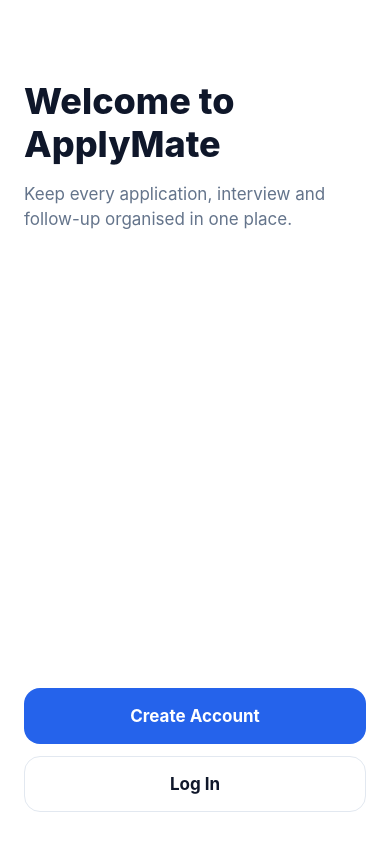
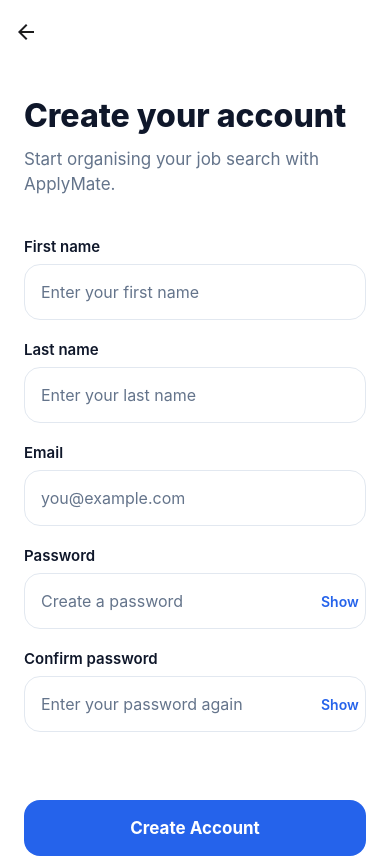
Before and after one commit to shehzadm-muhammad/ApplyMate, a React Native app: screen /Register in a window 390 px wide. Built offline with nearby package versions, Linux system fonts and the light colour scheme.

Commit message:
feat: build reusable authentication UI components

```diff
--- a/package.json
+++ b/package.json
@@ -3,14 +3,17 @@
   "version": "1.0.0",
   "main": "index.ts",
   "dependencies": {
+    "@expo/metro-runtime": "~6.1.2",
     "@react-navigation/native": "^7.3.8",
     "@react-navigation/native-stack": "^7.17.10",
     "expo": "^54.0.35",
     "expo-status-bar": "~3.0.9",
     "react": "19.1.0",
+    "react-dom": "19.1.0",
     "react-native": "0.81.5",
     "react-native-safe-area-context": "~5.6.0",
-    "react-native-screens": "~4.16.0"
+    "react-native-screens": "~4.16.0",
+    "react-native-web": "^0.21.0"
   },
   "devDependencies": {
     "@types/react": "~19.1.10",
--- /dev/null
+++ b/src/components/PrimaryButton.tsx
@@ -0,0 +1,55 @@
+import { Pressable, StyleSheet, Text } from "react-native";
+
+import { colors } from "../theme/colors";
+
+type PrimaryButtonProps = Readonly<{
+  title: string;
+  onPress: () => void;
+  disabled?: boolean;
+}>;
+
+export default function PrimaryButton({
+  title,
+  onPress,
+  disabled = false,
+}: PrimaryButtonProps) {
+  return (
+    <Pressable
+      accessibilityRole="button"
+      disabled={disabled}
+      onPress={onPress}
+      style={({ pressed }) => [
+        styles.button,
+        pressed && !disabled ? styles.buttonPressed : undefined,
+        disabled ? styles.buttonDisabled : undefined,
+      ]}
+    >
+      <Text style={styles.text}>{title}</Text>
+    </Pressable>
+  );
+}
+
+const styles = StyleSheet.create({
+  button: {
+    minHeight: 56,
+    alignItems: "center",
+    justifyContent: "center",
+    borderRadius: 16,
+    backgroundColor: colors.primary,
+  },
+
+  buttonPressed: {
+    opacity: 0.85,
+    transform: [{ scale: 0.98 }],
+  },
+
+  buttonDisabled: {
+    opacity: 0.45,
+  },
+
+  text: {
+    color: "#FFFFFF",
+    fontSize: 17,
+    fontWeight: "700",
+  },
+});
--- /dev/null
+++ b/src/components/TextField.tsx
@@ -0,0 +1,131 @@
+import { useState } from "react";
+import {
+  Pressable,
+  StyleSheet,
+  Text,
+  TextInput,
+  View,
+} from "react-native";
+import type { TextInputProps } from "react-native";
+
+import { colors } from "../theme/colors";
+
+type TextFieldProps = Readonly<
+  TextInputProps & {
+    label: string;
+    error?: string;
+    secure?: boolean;
+  }
+>;
+
+export default function TextField({
+  label,
+  error,
+  secure = false,
+  style,
+  ...textInputProps
+}: TextFieldProps) {
+const [isPasswordVisible, setIsPasswordVisible] = useState(false);
+const [isFocused, setIsFocused] = useState(false);
+  return (
+    <View style={styles.container}>
+      <Text style={styles.label}>{label}</Text>
+
+      <View
+  style={[
+    styles.inputContainer,
+    isFocused ? styles.inputFocused : undefined,
+    error ? styles.inputError : undefined,
+  ]}
+>
+        <TextInput
+  {...textInputProps}
+  secureTextEntry={secure && !isPasswordVisible}
+  onFocus={(event) => {
+    setIsFocused(true);
+    textInputProps.onFocus?.(event);
+  }}
+  onBlur={(event) => {
+    setIsFocused(false);
+    textInputProps.onBlur?.(event);
+  }}
+  style={[styles.input, style]}
+  placeholderTextColor={colors.textSecondary}
+/>
+
+        {secure ? (
+          <Pressable
+            accessibilityRole="button"
+            accessibilityLabel={
+              isPasswordVisible ? "Hide password" : "Show password"
+            }
+            onPress={() => setIsPasswordVisible((current) => !current)}
+            hitSlop={8}
+            style={styles.visibilityButton}
+          >
+            <Text style={styles.visibilityText}>
+              {isPasswordVisible ? "Hide" : "Show"}
+            </Text>
+          </Pressable>
+        ) : null}
+      </View>
+
+      {error ? <Text style={styles.errorText}>{error}</Text> : null}
+    </View>
+  );
+}
+
+const styles = StyleSheet.create({
+  container: {
+    gap: 8,
+  },
+
+  label: {
+    color: colors.textPrimary,
+    fontSize: 15,
+    fontWeight: "600",
+  },
+
+  inputContainer: {
+    minHeight: 54,
+    flexDirection: "row",
+    alignItems: "center",
+    borderWidth: 1,
+    borderColor: colors.border,
+    borderRadius: 16,
+    backgroundColor: colors.background,
+  },
+
+  input: {
+    flex: 1,
+    minHeight: 54,
+    paddingHorizontal: 16,
+    color: colors.textPrimary,
+    fontSize: 16,
+  },
+  inputFocused: {
+  borderColor: colors.primary,
+  borderWidth: 2,
+},
+
+  inputError: {
+    borderColor: colors.danger,
+  },
+
+  visibilityButton: {
+    minHeight: 54,
+    justifyContent: "center",
+    paddingHorizontal: 16,
+  },
+
+  visibilityText: {
+    color: colors.primary,
+    fontSize: 14,
+    fontWeight: "600",
+  },
+
+  errorText: {
+    color: colors.danger,
+    fontSize: 13,
+  },
+});
--- a/src/navigation/RootNavigator.tsx
+++ b/src/navigation/RootNavigator.tsx
@@ -1,120 +1,49 @@
-import { Pressable, StyleSheet, Text, View } from "react-native";
-import { SafeAreaView } from "react-native-safe-area-context";
+import { createNativeStackNavigator } from "@react-navigation/native-stack";
+
+import RegisterScreen from "../screens/RegisterScreen";
+import LoginScreen from "../screens/LoginScreen";
+import SplashScreen from "../screens/SplashScreen";
+import WelcomeScreen from "../screens/WelcomeScreen";
+import type { RootStackParamList } from "./types";
 import { colors } from "../theme/colors";
 
-export default function WelcomeScreen() {
-  const handleCreateAccount = () => {
-    console.log("Create Account pressed");
-  };
+const Stack = createNativeStackNavigator<RootStackParamList>();
 
-  const handleLogin = () => {
-    console.log("Log In pressed");
-  };
+export default function RootNavigator() {
+  return (
+    <Stack.Navigator
+      initialRouteName="Splash"
+      screenOptions={{
+        headerShown: false,
+        contentStyle: {
+          backgroundColor: colors.background,
+        },
+      }}
+    >
+      <Stack.Screen name="Splash" component={SplashScreen} />
+      <Stack.Screen name="Welcome" component={WelcomeScreen} />
 
-  return (
-    <SafeAreaView style={styles.safeArea}>
-      <View style={styles.container}>
-        <View>
-          <Text style={styles.heading}>Welcome to ApplyMate</Text>
+      <Stack.Screen
+        name="Register"
+        component={RegisterScreen}
+        options={{
+          headerShown: true,
+          headerTitle: "",
+          headerShadowVisible: false,
+          headerBackTitle: "Back",
+        }}
+      />
 
-          <Text style={styles.description}>
-            Keep every application, interview and follow-up organised in one
-            place.
-          </Text>
-        </View>
-
-        <View style={styles.actions}>
-          <Pressable
-            accessibilityRole="button"
-            onPress={handleCreateAccount}
-            style={({ pressed }) => [
-              styles.primaryButton,
-              pressed && styles.buttonPressed,
-            ]}
-          >
-            <Text style={styles.primaryButtonText}>Create Account</Text>
-          </Pressable>
-
-          <Pressable
-            accessibilityRole="button"
-            onPress={handleLogin}
-            style={({ pressed }) => [
-              styles.secondaryButton,
-              pressed && styles.buttonPressed,
-            ]}
-          >
-            <Text style={styles.secondaryButtonText}>Log In</Text>
-          </Pressable>
-        </View>
-      </View>
-    </SafeAreaView>
+      <Stack.Screen
+        name="Login"
+        component={LoginScreen}
+        options={{
+          headerShown: true,
+          headerTitle: "",
+          headerShadowVisible: false,
+          headerBackTitle: "Back",
+        }}
+      />
+    </Stack.Navigator>
   );
 }
-
-const styles = StyleSheet.create({
-  safeArea: {
-    flex: 1,
-    backgroundColor: colors.background,
-  },
-
-  container: {
-    flex: 1,
-    justifyContent: "space-between",
-    paddingHorizontal: 24,
-    paddingTop: 80,
-    paddingBottom: 32,
-  },
-
-  heading: {
-    color: colors.textPrimary,
-    fontSize: 36,
-    fontWeight: "800",
-    lineHeight: 43,
-  },
-
-  description: {
-    marginTop: 16,
-    color: colors.textSecondary,
-    fontSize: 17,
-    lineHeight: 25,
-  },
-
-  actions: {
-    gap: 12,
-  },
-
-  primaryButton: {
-    minHeight: 56,
-    alignItems: "center",
-    justifyContent: "center",
-    borderRadius: 16,
-    backgroundColor: colors.primary,
-  },
-
-  secondaryButton: {
-    minHeight: 56,
-    alignItems: "center",
-    justifyContent: "center",
-    borderWidth: 1,
-    borderColor: colors.border,
-    borderRadius: 16,
-    backgroundColor: colors.background,
-  },
-
-  buttonPressed: {
-    opacity: 0.8,
-    transform: [{ scale: 0.98 }],
-  },
-
-  primaryButtonText: {
-    color: "#FFFFFF",
-    fontSize: 17,
-    fontWeight: "700",
-  },
-
-  secondaryButtonText: {
-    color: colors.textPrimary,
-    fontSize: 17,
-    fontWeight: "700",
-  },
-});
--- a/src/navigation/types.ts
+++ b/src/navigation/types.ts
@@ -1,4 +1,6 @@
 export type RootStackParamList = {
-    Splash: undefined;
-    Welcome: undefined;
+  Splash: undefined;
+  Welcome: undefined;
+  Register: undefined;
+  Login: undefined;
 };
--- /dev/null
+++ b/src/screens/LoginScreen.tsx
@@ -0,0 +1,45 @@
+import { StyleSheet, Text, View } from "react-native";
+import { SafeAreaView } from "react-native-safe-area-context";
+
+import { colors } from "../theme/colors";
+
+export default function LoginScreen() {
+  return (
+    <SafeAreaView style={styles.safeArea}>
+      <View style={styles.container}>
+        <Text style={styles.heading}>Welcome back</Text>
+
+        <Text style={styles.description}>
+          Log in to continue tracking your applications.
+        </Text>
+      </View>
+    </SafeAreaView>
+  );
+}
+
+const styles = StyleSheet.create({
+  safeArea: {
+    flex: 1,
+    backgroundColor: colors.background,
+  },
+
+  container: {
+    flex: 1,
+    paddingHorizontal: 24,
+    paddingTop: 32,
+  },
+
+  heading: {
+    color: colors.textPrimary,
+    fontSize: 32,
+    fontWeight: "800",
+    lineHeight: 39,
+  },
+
+  description: {
+    marginTop: 12,
+    color: colors.textSecondary,
+    fontSize: 17,
+    lineHeight: 25,
+  },
+});
--- /dev/null
+++ b/src/screens/RegisterScreen.tsx
@@ -0,0 +1,91 @@
+import { StyleSheet, Text, View } from "react-native";
+import { SafeAreaView } from "react-native-safe-area-context";
+import PrimaryButton from "../components/PrimaryButton";
+import TextField from "../components/TextField";
+import { colors } from "../theme/colors";
+
+export default function RegisterScreen() {
+  return (
+    <SafeAreaView style={styles.safeArea}>
+      <View style={styles.container}>
+        <Text style={styles.heading}>Create your account</Text>
+
+        <Text style={styles.description}>
+          Start organising your job search with ApplyMate.
+        </Text>
+
+        <View style={styles.form}>
+          <TextField
+            label="First name"
+            placeholder="Enter your first name"
+            autoCapitalize="words"
+          />
+
+          <TextField
+            label="Last name"
+            placeholder="Enter your last name"
+            autoCapitalize="words"
+          />
+
+          <TextField
+            label="Email"
+            placeholder="you@example.com"
+            keyboardType="email-address"
+            autoCapitalize="none"
+          />
+
+          <TextField
+            label="Password"
+            placeholder="Create a password"
+            secure
+          />
+          <TextField
+            label="Confirm password"
+            placeholder="Enter your password again"
+            secure
+          />
+          <View style={styles.buttonSection}></View>
+          <PrimaryButton
+            title="Create Account"
+            onPress={() => console.log("Create Account pressed")}
+          />
+        </View>
+      </View>
+    </SafeAreaView>
+  );
+}
+
+const styles = StyleSheet.create({
+  safeArea: {
+    flex: 1,
+    backgroundColor: colors.background,
+  },
+
+  container: {
+    flex: 1,
+    paddingHorizontal: 24,
+    paddingTop: 32,
+  },
+
+  heading: {
+    color: colors.textPrimary,
+    fontSize: 32,
+    fontWeight: "800",
+    lineHeight: 39,
+  },
+
+  description: {
+    marginTop: 12,
+    color: colors.textSecondary,
+    fontSize: 17,
+    lineHeight: 25,
+  },
+
+  form: {
+    marginTop: 40,
+    gap: 20,
+  },
+  buttonSection: {
+  marginTop: 28,
+},
+});
```
Also changed, not shown: src/screens/WelcomeScreen.tsx (+10 -3 lines), 1 other file (tests, documents, lock files or other folders).
